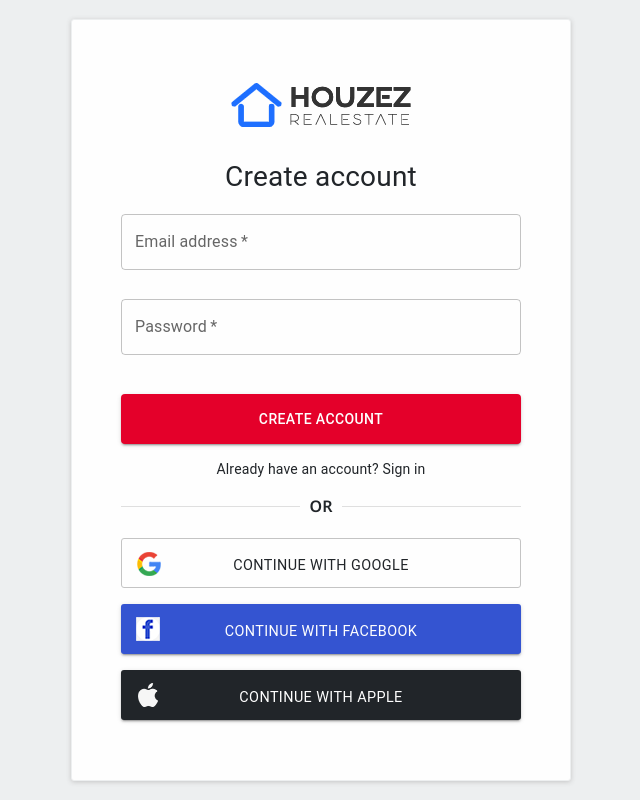
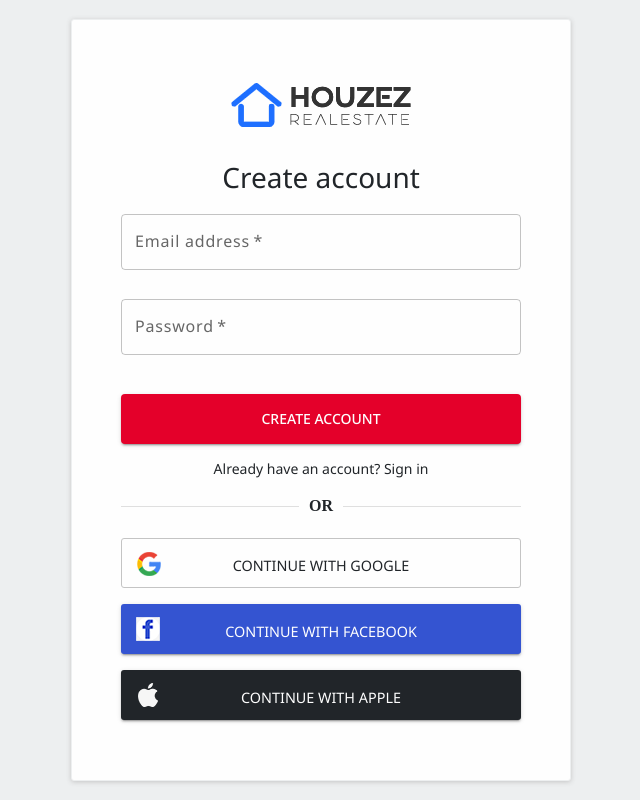
Before and after one commit to HouzezProject/houzez-app, a Next.js app: page /signup in a window 1280 px wide. Shown: the whole page, without its empty margins (319-959 px from the left). Built offline with nearby package versions, Linux system fonts and the light colour scheme.

Commit message:
HZ-16 Repair family font

```diff
--- a/src/components/SignUp/SignUpInfo.tsx
+++ b/src/components/SignUp/SignUpInfo.tsx
@@ -25,7 +25,7 @@ const SignUpInfoTextField = styled(TextField)({
   lineHeight: "30px",
   marginBottom: "45px",
   paddingLeft: "0",
-  letterSpacing: "2rem",
+  letterSpacing: "0.05rem",
   borderRadius: "3px",
   fontSize: "1.5rem",
   fontWeight: "400"
--- a/src/styles/globals.scss
+++ b/src/styles/globals.scss
@@ -5,7 +5,6 @@ body {
   padding: 0;
   margin: 0;
   background-color: #edeff0;
-  font-family: "Noto Sans", "Open Sans", -apple-system, BlinkMacSystemFont, Segoe UI, Roboto, Oxygen, Ubuntu, Cantarell, Fira Sans, Droid Sans, Helvetica Neue, sans-serif;
 }
 
 a {
--- a/src/styles/theme/index.tsx
+++ b/src/styles/theme/index.tsx
@@ -22,6 +22,14 @@ const theme = createTheme({
       default: "#edeff0",
       paper: "#fefefe"
     }
+  },
+
+  typography: {
+    fontFamily: `"Noto Sans", "Open Sans", sans-serif`,
+    fontSize: 14,
+    fontWeightLight: 300,
+    fontWeightRegular: 400,
+    fontWeightMedium: 500
   }
 });
 
```
